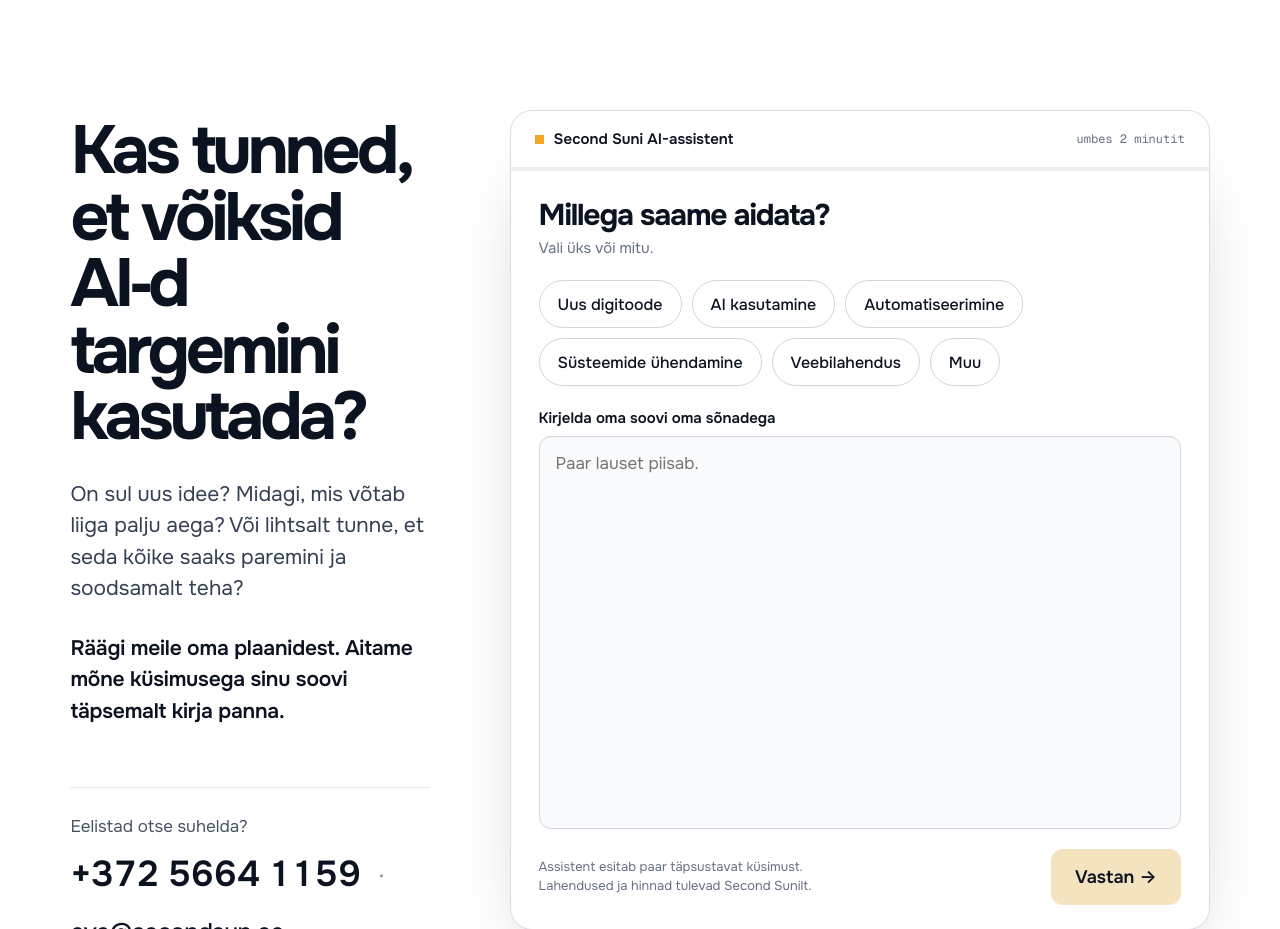
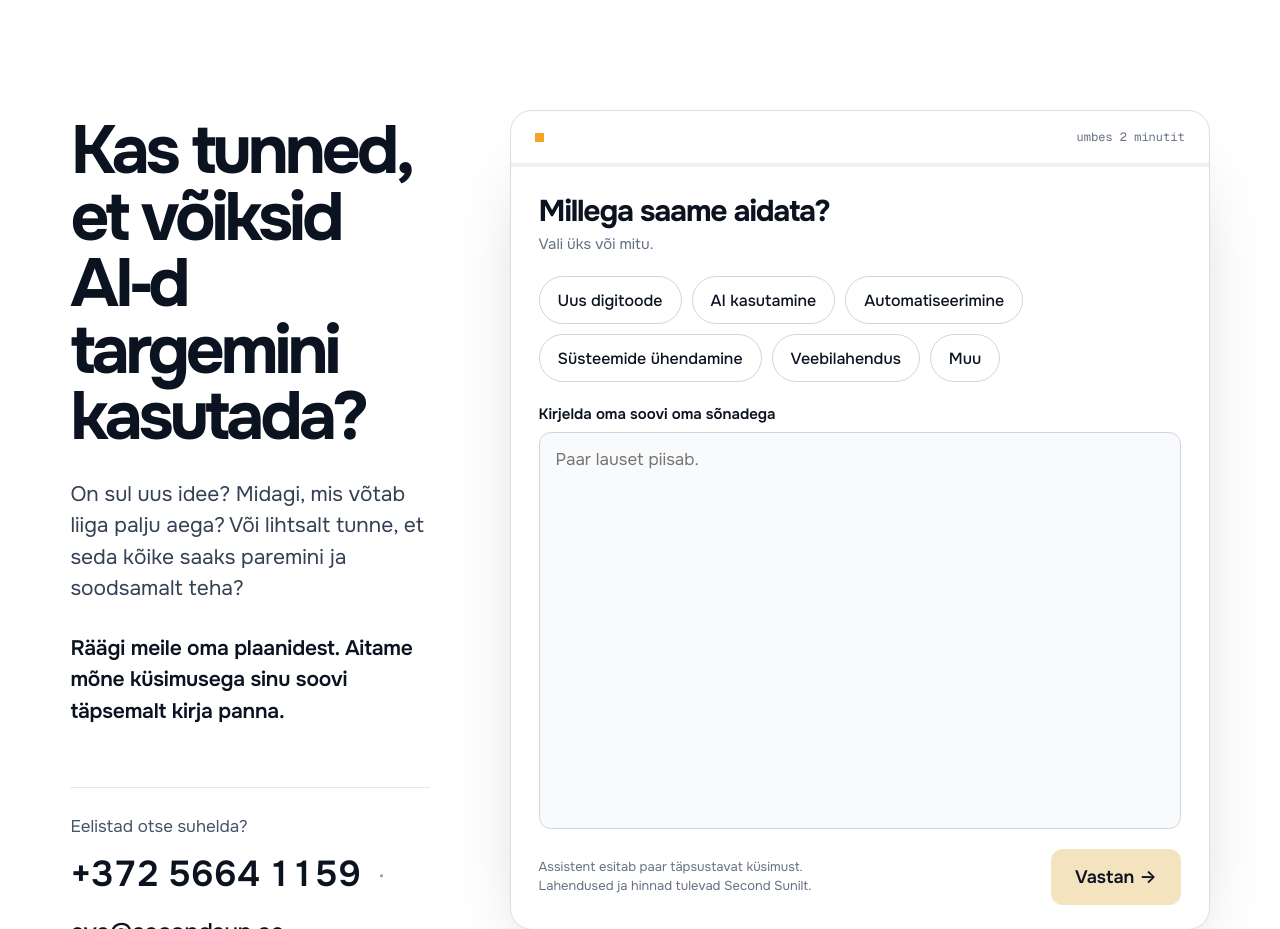
Before and after one commit to avatarapps/secondsun, a website: page public/index.html in a window 1280 px wide. Shown: the part 5300-6229 px from the top of the page. Drawn offline with nearby package versions, Linux system fonts and the light colour scheme.

Commit message:
Update index.html

```diff
--- a/public/index.html
+++ b/public/index.html
@@ -165,7 +165,7 @@
 </div>
 </div>
 <div class="intake" id="intake">
-<div class="in-head"><span><i aria-hidden="true"></i>Second Suni AI-assistent</span><span class="mono" id="in-right">umbes 2 minutit</span></div>
+<div class="in-head"><span><i aria-hidden="true"></i></span><span class="mono" id="in-right">umbes 2 minutit</span></div>
 <div class="in-prog"><div id="in-fill"></div></div>
 <div class="in-body" id="in-body"></div>
 </div>
```
